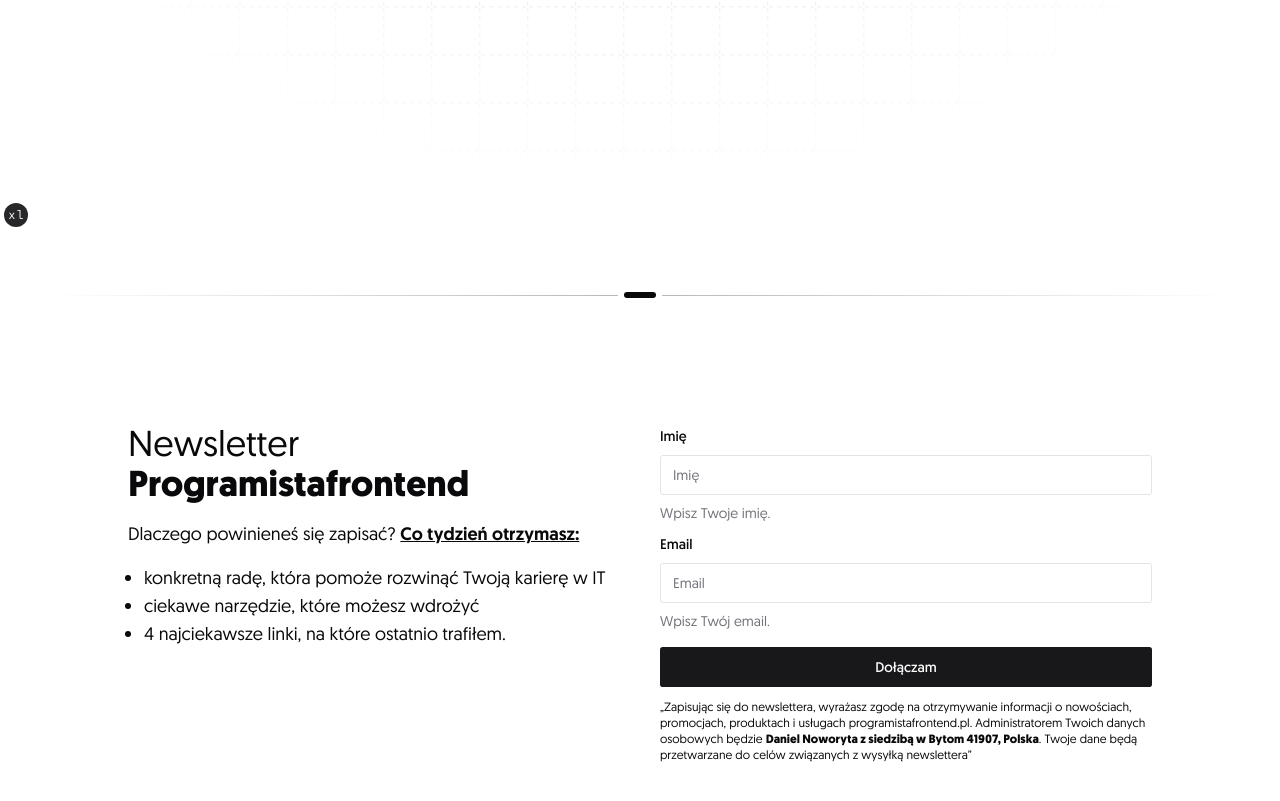
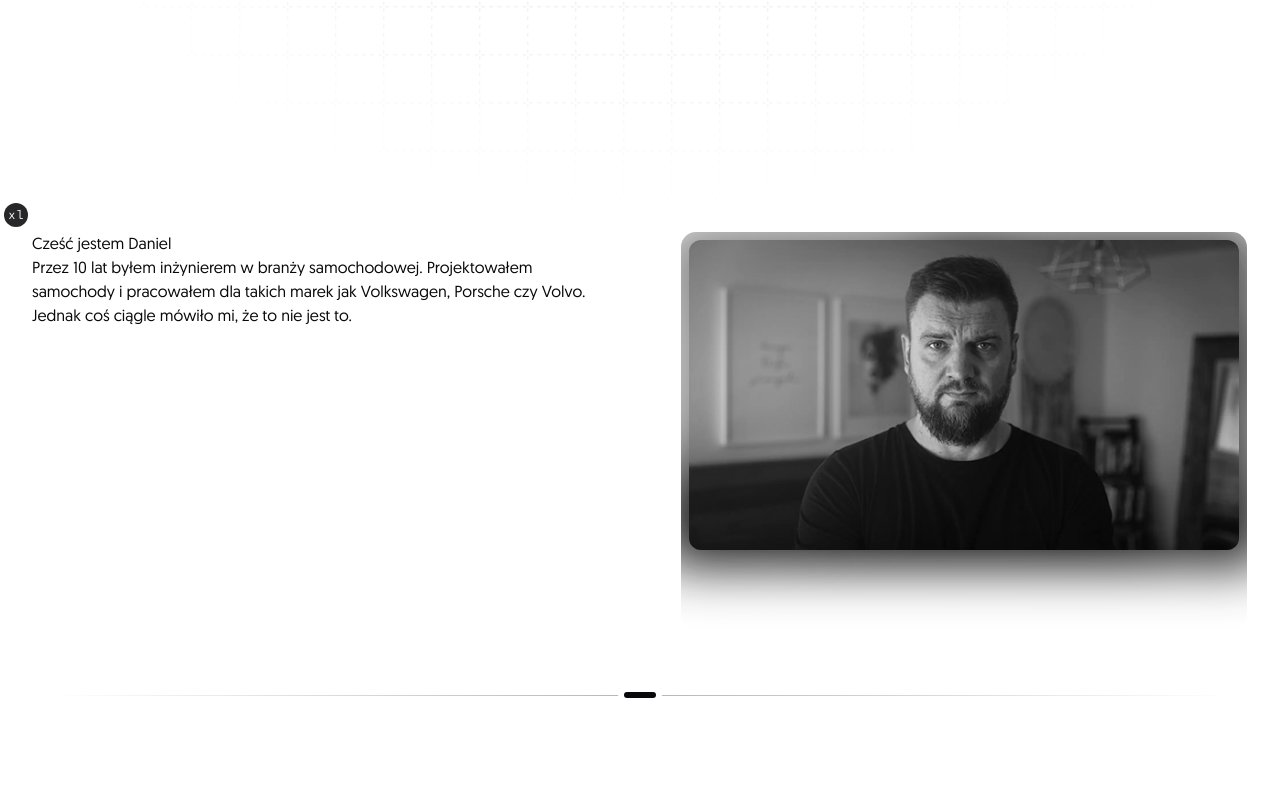
Before and after one commit to Dan86de/danielnoworyta, a Next.js app: page / in a window 1280 px wide. Shown: the part 569-1370 px from the top of the page. Built offline with nearby package versions, Linux system fonts and the light colour scheme; no server answers.

Commit message:
working on about section.

```diff
--- a/src/app/page.tsx
+++ b/src/app/page.tsx
@@ -1,10 +1,12 @@
-import { HeroSection } from "@/components/hero";
+import { AboutSection } from "@/components/about-section";
+import { HeroSection } from "@/components/hero-section";
 import { NewsletterLanding } from "@/components/newsletter-landing";
 
 export default function Home() {
 	return (
 		<>
 			<HeroSection />
+			<AboutSection />
 			<NewsletterLanding />
 		</>
 	);
--- /dev/null
+++ b/src/components/about-section.tsx
@@ -0,0 +1,22 @@
+import { HeroAvatar } from "./hero-avatar";
+import { SectionWrapper } from "./section";
+
+export const AboutSection = () => {
+	return (
+		<SectionWrapper>
+			<div className="grid w-full grid-rows-2 gap-20 md:grid-cols-2 md:grid-rows-1">
+				<section className="row-start-2 md:row-start-1">
+					<h1>Cześć jestem Daniel</h1>
+					<p>
+						Przez 10 lat byłem inżynierem w branży samochodowej. Projektowałem samochody i
+						pracowałem dla takich marek jak Volkswagen, Porsche czy Volvo. Jednak coś ciągle mówiło
+						mi, że to nie jest to.
+					</p>
+				</section>
+				<section className="row-start-1 w-full md:row-start-1">
+					<HeroAvatar />
+				</section>
+			</div>
+		</SectionWrapper>
+	);
+};
--- /dev/null
+++ b/src/components/hero-avatar.tsx
@@ -0,0 +1,55 @@
+import Image from "next/image";
+
+import { SpotlightCard } from "./spotlight-card";
+
+const item = {
+	name: "Daniel Noworyta",
+	title: "Full Stack Developer",
+	alt: "Daniel Noworyta - picture",
+	image: "/hero.webp",
+};
+
+export const HeroAvatar = () => {
+	return (
+		<SpotlightCard
+			mode="after"
+			from="rgba(255,255,255,0.20)"
+			size={400}
+			className="group w-full rounded-2xl border border-white/10 bg-white/5 p-2 pb-4"
+		>
+			<div className="relative">
+				<Image
+					className="absolute inset-0 h-64 w-64 scale-110 rounded-xl object-cover blur-xl grayscale saturate-200 transition-all duration-300 group-hover:blur-[32px] group-hover:grayscale-0"
+					src={item.image}
+					alt={item.alt}
+					sizes="100vw"
+					style={{
+						width: "100%",
+						height: "auto",
+					}}
+					width={400}
+					height={400}
+				/>
+
+				<Image
+					className="relative h-64 w-64 rounded-xl object-cover grayscale transition-all duration-300 group-hover:grayscale-0"
+					src={item.image}
+					alt={item.alt}
+					sizes="100vw"
+					style={{
+						width: "100%",
+						height: "auto",
+					}}
+					width={1000}
+					height={1000}
+				/>
+
+				<div className="mt-4 px-2">
+					<div className="font-medium text-white">{item.name}</div>
+
+					<div className="text-white/75">{item.title}</div>
+				</div>
+			</div>
+		</SpotlightCard>
+	);
+};
--- a/src/components/hero.tsx
+++ b/src/components/hero-section.tsx
@@ -18,7 +18,7 @@ export const HeroSection = () => {
 			<div className="flex h-full w-full items-center justify-start">
 				<div className="container flex h-80 w-full flex-col">
 					<h1 className="text-left text-4xl md:text-6xl">Daniel Noworyta</h1>
-					<p className="top-8 max-w-[36ch] pt-4 text-left md:max-w-[62ch]">
+					<p className="top-8 max-w-[36ch] pt-4 text-left md:max-w-[62ch] md:text-lg 2xl:text-2xl">
 						Zostawiłem karierę w branży samochodowej i nauczyłem się programować.
 						<br className="md:hidden" /> Uczę się i buduję publicznie.
 						<br className="md:hidden" /> Pomagam w nauce programowania.
@@ -28,7 +28,7 @@ export const HeroSection = () => {
 						className="mt-10 w-[297px] rounded-full bg-transparent outline-none ring-foreground ring-offset-0 focus:ring-1"
 					>
 						<SpotlightButton>
-							<span className="md:text-md relative mt-px select-none bg-gradient-to-b from-zinc-500/25 to-zinc-500 bg-clip-text font-mono text-sm font-medium text-brand transition-all duration-200 dark:from-zinc-50/25 dark:to-zinc-50 dark:text-transparent ">
+							<span className="md:text-md relative mt-px select-none bg-gradient-to-b from-zinc-500/25 to-zinc-500 bg-clip-text font-mono text-sm font-medium text-brand transition-all duration-200 dark:from-zinc-50/25 dark:to-zinc-50 dark:text-transparent xl:text-lg ">
 								Zapis na newsletter
 							</span>
 						</SpotlightButton>
--- /dev/null
+++ b/src/components/spotlight-card.tsx
@@ -0,0 +1,59 @@
+"use client";
+
+import clsx from "clsx";
+import { useRef, type CSSProperties, type ReactElement } from "react";
+import { useMouse } from "react-use";
+
+interface SpotlightCardProps {
+	from?: string;
+	via?: string | null;
+	to?: string;
+	size?: number;
+	mode?: "before" | "after";
+	children: ReactElement | ReactElement[];
+	className?: string;
+}
+
+interface CustomCSSProperties extends CSSProperties {
+	"--x": string;
+	"--y": string;
+	"--spotlight-color-stops": string;
+	"--spotlight-size": string;
+}
+
+export function SpotlightCard({
+	from = "rgba(255,255,255,0.8)",
+	via = null,
+	to = "transparent",
+	size = 350,
+	mode = "before",
+	children,
+	className,
+}: SpotlightCardProps) {
+	const container = useRef(null);
+
+	const { elX, elY } = useMouse(container);
+
+	const spotlightColorStops = [from, via, to].filter((value) => !!value).join(",");
+
+	const classes =
+		mode === "before"
+			? `before:absolute before:inset-0 before:bg-[radial-gradient(var(--spotlight-size)_circle_at_var(--x)_var(--y),var(--spotlight-color-stops))]`
+			: `after:absolute after:inset-0 after:bg-[radial-gradient(var(--spotlight-size)_circle_at_var(--x)_var(--y),var(--spotlight-color-stops))]`;
+
+	const style: CustomCSSProperties = {
+		"--x": `${elX}px`,
+		"--y": `${elY}px`,
+		"--spotlight-color-stops": spotlightColorStops,
+		"--spotlight-size": `${size}px`,
+	};
+	return (
+		<div
+			ref={container}
+			className={clsx("relative transform-gpu overflow-hidden", classes, className)}
+			style={style}
+		>
+			{children}
+		</div>
+	);
+}
```
Also changed, not shown: public/hero.webp (added).
